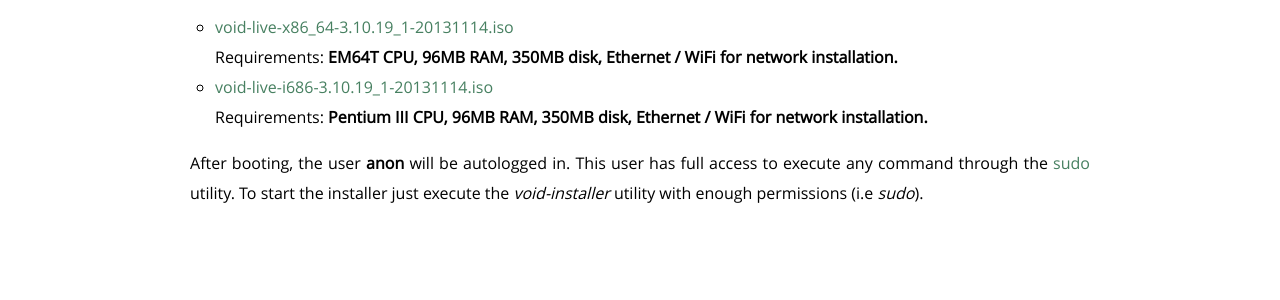
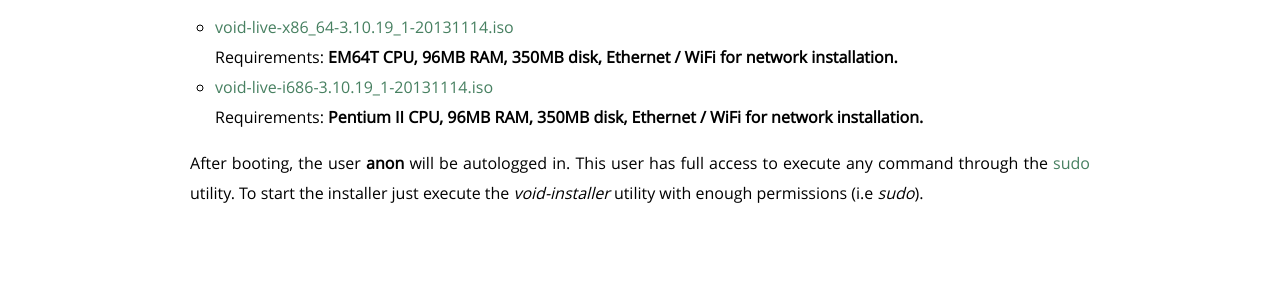
Before and after one commit to void-linux/void-linux.github.io, a Jekyll site: the page built from index.html, in a window 1280 px wide and 900 px high, scrolled down 5833 px. Shown: the part 154-454 px from the top of the window. Built offline with Jekyll 4.4.1, drawn with Linux system fonts in a browser that asks for light colours; Markdown is read by kramdown in place of the engine named in the settings.

Commit message:
index: a pentium2 CPU is also ok to run the i686 image.

```diff
--- a/index.html
+++ b/index.html
@@ -69,7 +69,7 @@
 			<p>Currently there are installable live images for the <strong>x86</strong> and <strong>x86_64</strong> architectures and there is support to make a local installation (with the included packages) or a network installation (packages are downloaded from official repository).</p>
 			<ul>
 				<li><a href="http://xbps.nopcode.org/live/void-live-x86_64-3.10.19_1-20131114.iso">void-live-x86_64-3.10.19_1-20131114.iso</a><br/> Requirements: <strong>EM64T CPU, 96MB RAM, 350MB disk, Ethernet / WiFi for network installation.</strong></li>
-				<li><a href="http://xbps.nopcode.org/live/void-live-i686-3.10.19_1-20131114.iso">void-live-i686-3.10.19_1-20131114.iso</a><br/> Requirements: <strong>Pentium III CPU, 96MB RAM, 350MB disk, Ethernet / WiFi for network installation.</strong></li>
+				<li><a href="http://xbps.nopcode.org/live/void-live-i686-3.10.19_1-20131114.iso">void-live-i686-3.10.19_1-20131114.iso</a><br/> Requirements: <strong>Pentium II CPU, 96MB RAM, 350MB disk, Ethernet / WiFi for network installation.</strong></li>
 			</ul>
 			<p>After booting, the user <strong>anon</strong> will be autologged in. This user has full access to execute any command through the <a href="http://www.sudo.ws/">sudo</a> utility.
 			To start the installer just execute the <em>void-installer</em> utility with enough permissions (i.e <em>sudo</em>).</p>
```
